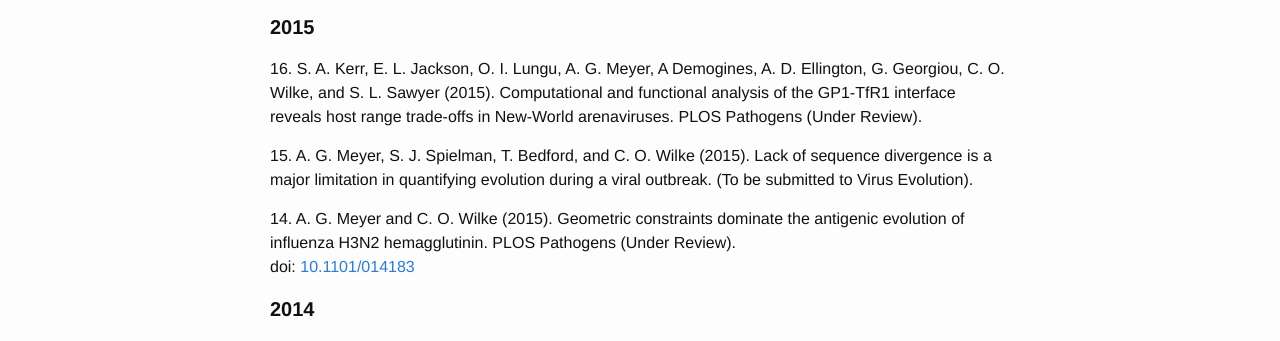
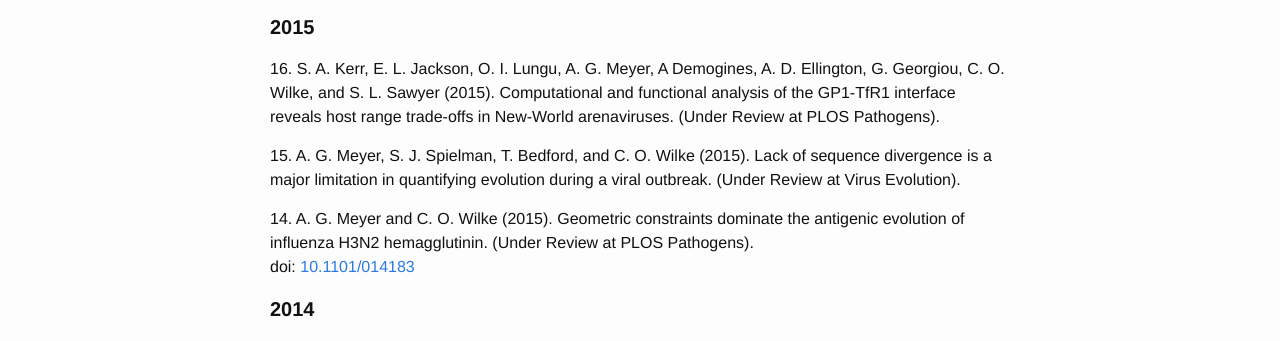
Before and after one commit to ausmeyer/ausmeyer.github.io, a Jekyll site: the page built from publications.html, in a window 1280 px wide and 900 px high. Shown: the part 158-499 px from the top of the window. Built offline with Jekyll 4.4.1, drawn with Linux system fonts in a browser that asks for light colours.

Commit message:
Clean up of publications.

```diff
--- a/_data/peer_review.yml
+++ b/_data/peer_review.yml
@@ -1,24 +1,23 @@
 - author: S. A. Kerr, E. L. Jackson, O. I. Lungu, A. G. Meyer, A Demogines, A. D. Ellington, G. Georgiou, C. O. Wilke, and S. L. Sawyer
   year: 2015
   title: Computational and functional analysis of the GP1-TfR1 interface reveals host range trade-offs in New-World arenaviruses
-  ref: "PLOS Pathogens (Under Review)"
+  ref: "(Under Review at PLOS Pathogens)"
 
 - author: A. G. Meyer, S. J. Spielman, T. Bedford, and C. O. Wilke
   year: 2015
   title: Lack of sequence divergence is a major limitation in quantifying evolution during a viral outbreak
-  ref: "(To be submitted to Virus Evolution)"
+  ref: "(Under Review at Virus Evolution)"
 
 - author: A. G. Meyer and C. O. Wilke
   year: 2015
   title: Geometric constraints dominate the antigenic evolution of influenza H3N2 hemagglutinin
-  ref: "PLOS Pathogens (Under Review)"
+  ref: "(Under Review at PLOS Pathogens)"
   doi: 10.1101/014183
 
 #- author: A. H. Kachroo, J. M. Laurent, C. M. Yellman, A. G. Meyer, C. O. Wilke, and E. M. Marcotte
 #  year: 2015
 #  title: Systematic humanization of yeast genes reveals conserved functions and genetic modularity
 #  ref: "Science (in press)"
-
 
 - author: V. Sridhara, A. G. Meyer, P. Rai, J. E. Barrick, P. Ravikumar, D. Segrè, C. O. Wilke
   year: 2014
```
